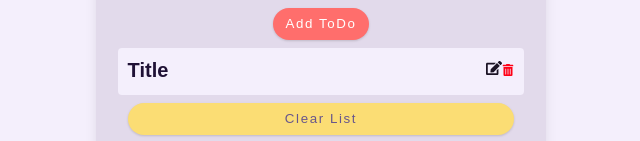
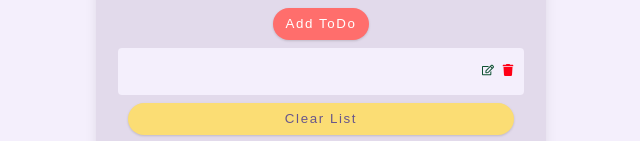
Before and after one commit to schndra/to-doot-od, a React (Create React App) app: page / in a window 1280 px wide. Shown: the part 191-332 px from the top of the page, without its empty margins (319-959 px from the left). Built offline with nearby package versions, Linux system fonts and the light colour scheme.

Commit message:
modified todoIt.js

```diff
--- a/src/components/TodoItem.js
+++ b/src/components/TodoItem.js
@@ -1,7 +1,7 @@
 import React from "react";
 import styled from "styled-components";
-import { FaTrashAlt } from "react-icons/fa";
-import { FaEdit } from "react-icons/fa";
+import { FaTrash } from "react-icons/fa";
+import { FaRegEdit } from "react-icons/fa";
 
 const Wrapper = styled.div`
   background-color: var(--background-color);
@@ -9,9 +9,15 @@ const Wrapper = styled.div`
   padding: 0.6rem;
   margin-bottom: 0.5rem;
 
-  h5 {
+  .edit-btn {
+    margin-right: 0.5rem;
+  }
+
+  p {
     display: inline-block;
     margin: 0;
+    transition: var(--transition);
+    color: var(--grey-900);
   }
   li {
     list-style-type: none;
@@ -28,15 +34,20 @@ const Wrapper = styled.div`
   }
 `;
 
-const TodoItem = () => {
+const TodoItem = (props) => {
+  const { title } = props;
   return (
     <>
       <Wrapper>
         <li>
-          <h5>Title</h5>
+          <p>{title}</p>
           <div>
-            <FaEdit className="edit-link" />
-            <FaTrashAlt className="delete-btn" />
+            <button type="button" className="edit-btn">
+              {<FaRegEdit />}
+            </button>
+            <button type="button" className="delete-btn">
+              {<FaTrash />}
+            </button>
           </div>
         </li>
       </Wrapper>
```
